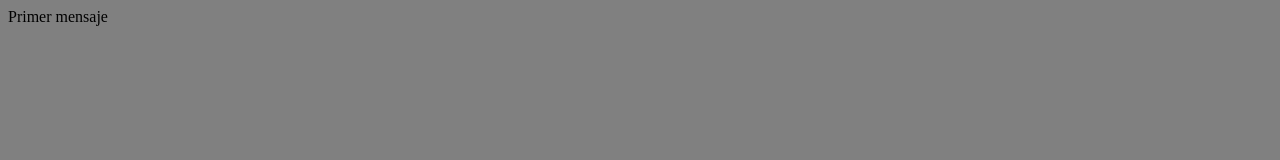
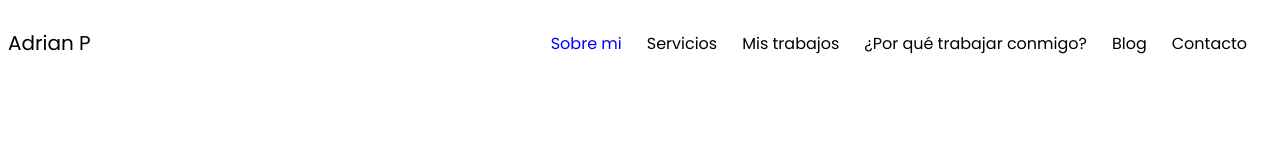
Before and after one commit to AdrianCPC/ReviewCode001, a plain HTML site: page index.html in a window 1280 px wide. Drawn offline with Linux system fonts and the light colour scheme.

Commit message:
structures and first code for css

```diff
--- a/index.html
+++ b/index.html
@@ -5,9 +5,24 @@
     <meta http-equiv="X-UA-Compatible" content="IE=edge">
     <meta name="viewport" content="width=device-width, initial-scale=1.0">
     <link rel="stylesheet" href="styles.css" type="text/css">
+    <link rel="preconnect" href="https://fonts.googleapis.com">
+    <link rel="preconnect" href="https://fonts.gstatic.com" crossorigin>
+    <link href="https://fonts.googleapis.com/css2?family=Poppins&display=swap" rel="stylesheet">
     <title>Portafolio de prueba 001</title>
 </head>
 <body>
-    Primer mensaje
+    <div class="menu">
+        <p>Adrian P</p>
+        <nav>
+            <ul class="list">
+                <li class="first-element">Sobre mi</li>
+                <li>Servicios</li>
+                <li>Mis trabajos</li>
+                <li>¿Por qué trabajar conmigo?</li>
+                <li>Blog</li>
+                <li>Contacto</li>
+            </ul>
+        </nav>
+    </div>
 </body>
 </html>
--- a/styles.css
+++ b/styles.css
@@ -1,3 +1,25 @@
 body {
-    background: grey;
+    font-family: 'Poppins';
 }
+
+p {
+    font-size: 20px;
+}
+
+li {
+    list-style: none;
+    margin-right: 25px;
+}
+
+.first-element {
+    color: blue;
+}
+
+.menu {
+    display: flex;
+    justify-content: space-between;
+    align-items: center;
+}
+.list {
+    display: flex;
+}
```
